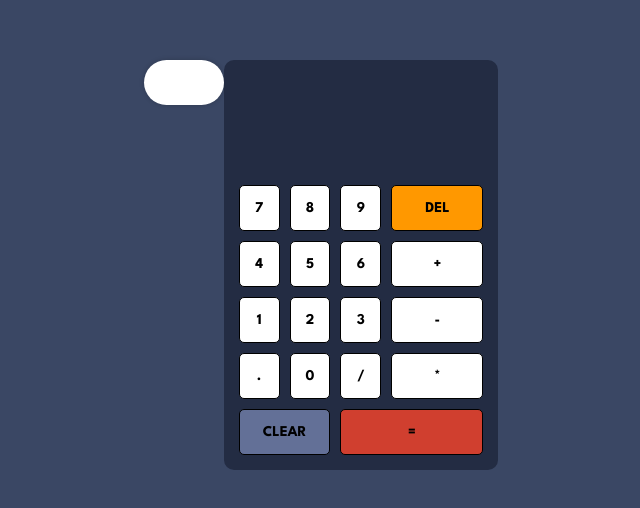
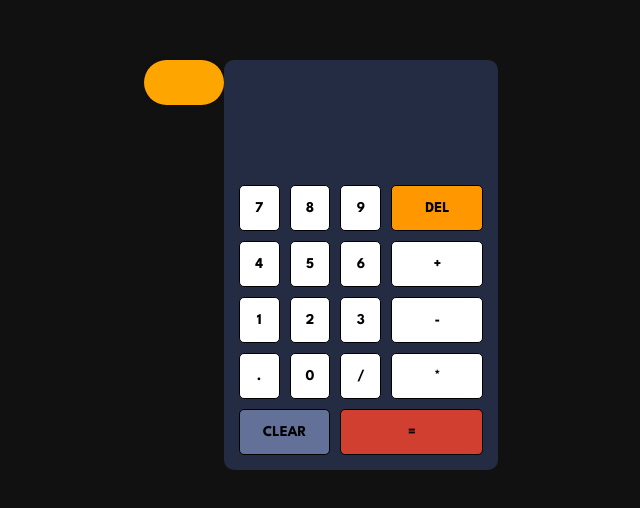
Before and after one commit to waregagbagbo/CalculatorApp, a plain HTML site: page index.html in a window 1280 px wide. Both pictures are taken after a click on the element 502 px from the left and 82 px from the top of the page. Shown: the whole page, without its empty margins (319-959 px from the left). Drawn offline with Linux system fonts and the light colour scheme.

Commit message:
Fixed the toggle to store the color choice by applying localstorage

```diff
--- a/index.css
+++ b/index.css
@@ -135,12 +135,11 @@ input:checked + .slider:before {
   align-items:center;
   transition: all 0.4s ease;
 }
-.circle{
-  width:35px;
-  height:35px;
+.circle {
+  width: 35px;
+  height: 35px;
   background-color: #fff;
-  border-radius:50%;
+  border-radius: 50%;
   transition: transform 0.5s ease;
-  transform: translateX(100%);
-
+  transform: translateX(0%);
 }
--- a/index.html
+++ b/index.html
@@ -11,7 +11,7 @@
 <body>
   <header>
     <div id="toggle" class="box">
-      <div class="cirlce" id=""circle></div>
+      <div class="cirlce" id="circle"></div>
     </div>
   </header>
       <div class="grid-items">
--- a/index.js
+++ b/index.js
@@ -2,6 +2,39 @@
 let toDisplay = false; // determine if next input should replace the current display
 let operator= null; // store the operator
 let firstValue = null; // stores the first operand
+
+
+const toggle = document.getElementById('toggle');
+const circle = document.getElementById('circle');
+
+// Get saved mode from localStorage
+let isLightMode = localStorage.getItem('mode') !== 'dark'; // true by default (light mode)
+
+// Apply initial mode on page load
+function applyMode() {
+  if (isLightMode) {
+    circle.style.transform = 'translateX(0%)';
+    toggle.style.background = 'blue';
+    circle.style.background = 'maroon';
+    document.body.style.background = '#fff';
+    document.body.style.color = '#000';
+  } else {
+    circle.style.transform = 'translateX(100%)';
+    toggle.style.background = 'orange';
+    circle.style.background = 'white';
+    document.body.style.background = '#111';
+    document.body.style.color = '#eee';
+  }
+}
+
+applyMode();
+
+toggle.addEventListener('click', () => {
+  isLightMode = !isLightMode;
+  localStorage.setItem('mode', isLightMode ? 'light' : 'dark');
+  applyMode();
+});
+
 
 
 // create DOM for the display
```
